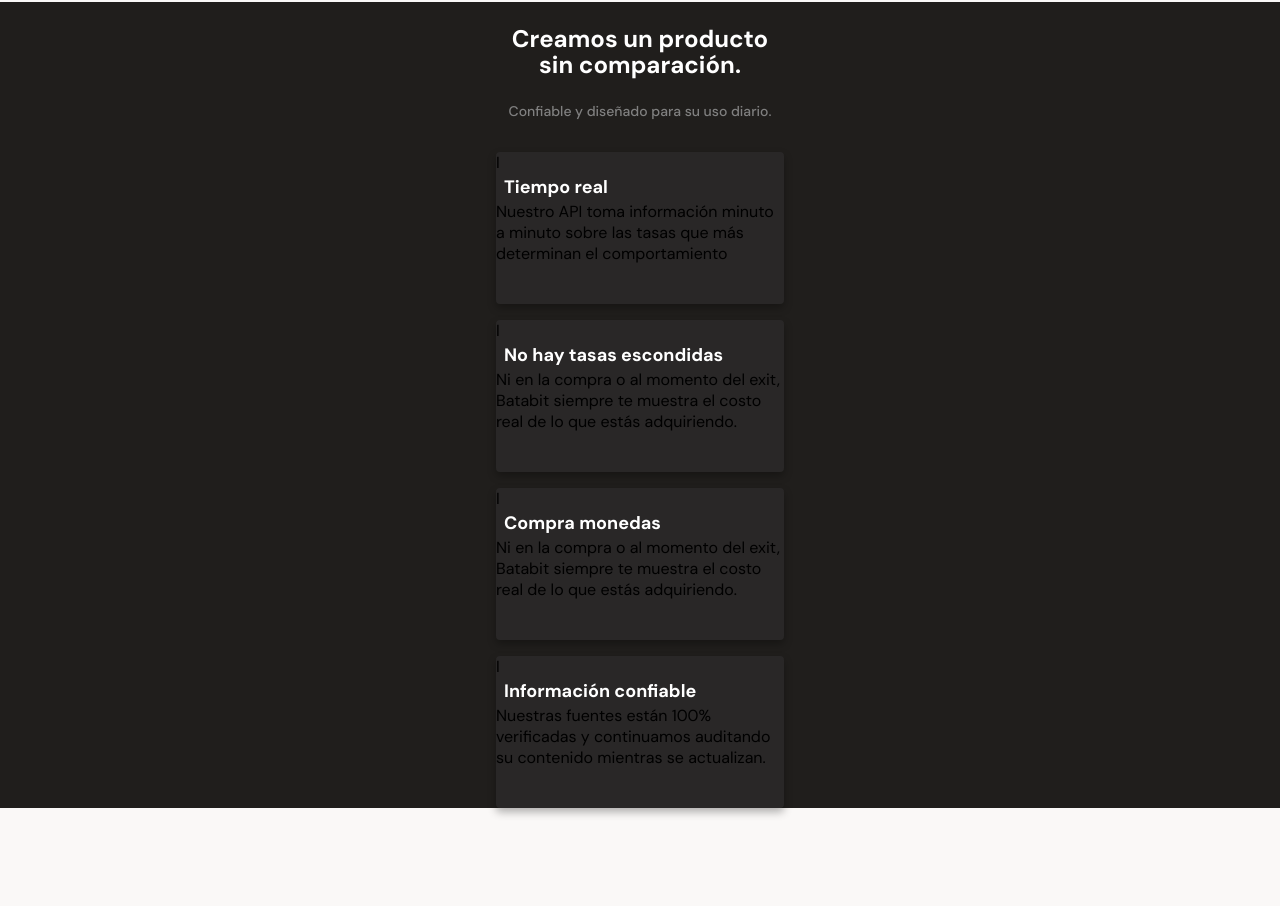
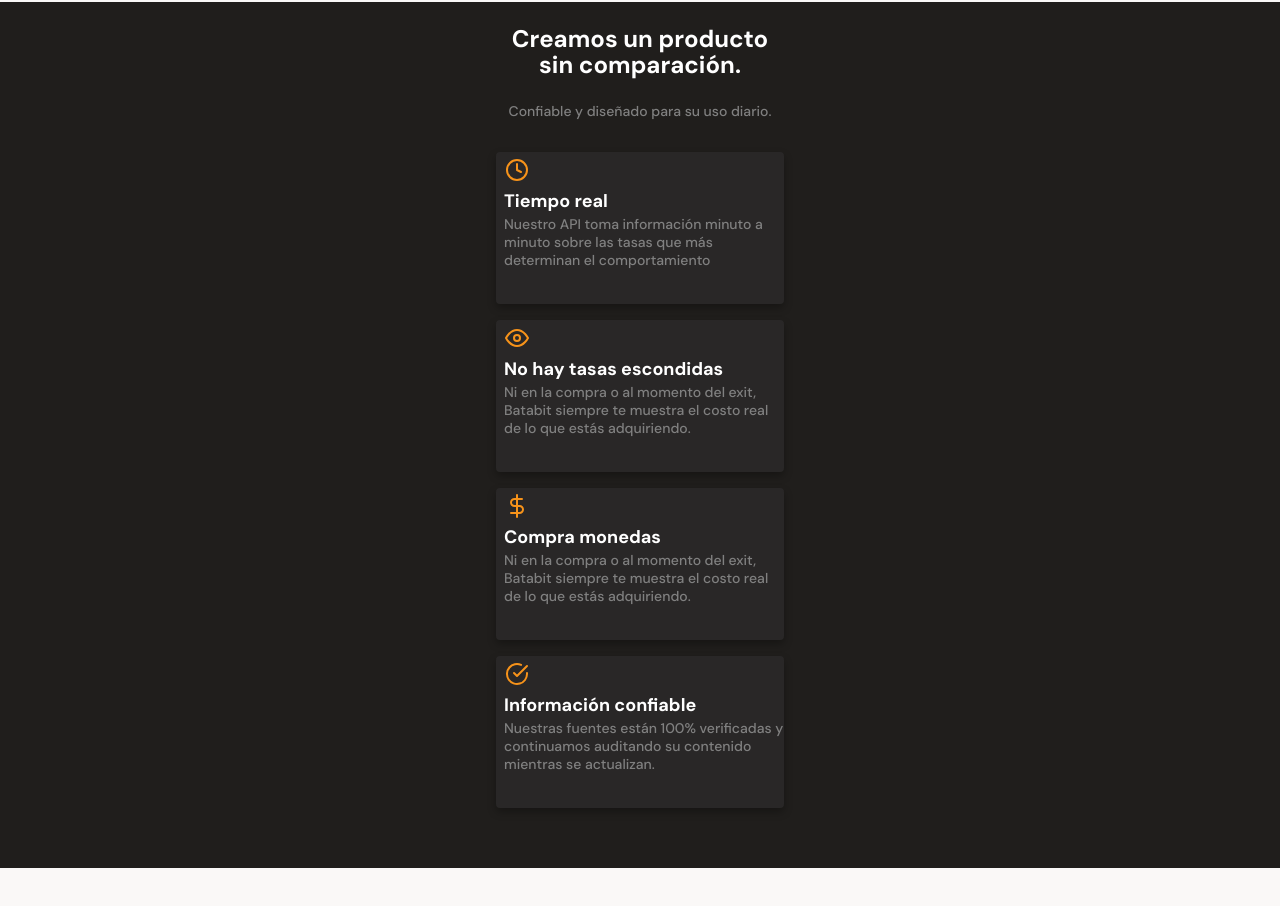
Before and after one commit to jazzielp/BataBit, a plain HTML site: page index.html in a window 1280 px wide. Shown: the part 1060-1966 px from the top of the page. Drawn offline with Linux system fonts and the light colour scheme.

Commit message:
Agregando el icono a las tarjetas

```diff
--- a/css/style.css
+++ b/css/style.css
@@ -314,6 +314,7 @@ html {
     grid-template-columns: 1fr;
     grid-template-rows: repeat(4, 1fr);
     justify-items: center;
+    margin-bottom: 60px;
 
 }
 
@@ -337,3 +338,41 @@ html {
     color: var(--just-white);
     margin: 5px 0 5px 8px;
 }
+
+.index-main__parrafo-cards{
+    font-weight: 500;
+    font-size: 14px;
+    line-height: 18px;
+    color:#808080;
+    margin: 5px 0 0 8px;
+}
+
+/* Estilando los iconos de las tarjetas */
+
+.index__icons--cards{
+    display: inline-block;
+    width: 25px;
+    height: 25px;
+    background-position: center;
+    background-repeat: no-repeat;
+    margin-left: 8px;
+    margin-top: 5px;
+
+}
+
+.index-main__icon-time{
+    background-image: url("/css/assents/icons/clock.svg");
+
+}
+
+.index-main__icon-eyes{
+    background-image: url("/css/assents/icons/eye.svg");
+}
+
+.index-main__icon-money{
+    background-image: url("/css/assents/icons/dollar-sign.svg");
+}
+
+.index-main__icon-check{
+    background-image: url("/css/assents/icons/check-circle.svg");
+}
--- a/index.html
+++ b/index.html
@@ -97,26 +97,26 @@
 
                     <!-- Tarjetas -->
                     <div class="index-main-cards">
-                        <span class="index-main__icon-cards">I</span>
+                        <span class="index-main__icon-time index__icons--cards"></span>
                         <h3 class="index-main__title-cards">Tiempo real</h3>
                         <p class="index-main__parrafo-cards">Nuestro API toma información minuto a minuto sobre las tasas que más determinan el comportamiento</p>
                     </div>
 
                     <div class="index-main-cards">
-                        <span class="index-main__icon-cards">I</span>
+                        <span class="index-main__icon-eyes index__icons--cards"></span>
                         <h3 class="index-main__title-cards">No hay tasas escondidas</h3>
                         <p class="index-main__parrafo-cards">Ni en la compra o al momento del exit, Batabit siempre te muestra el costo real de lo que estás adquiriendo.</p>
                     </div>
 
 
                     <div class="index-main-cards">
-                        <span class="index-main__icon-cards">I</span>
+                        <span class="index-main__icon-money index__icons--cards"></span>
                         <h3 class="index-main__title-cards">Compra monedas</h3>
                         <p class="index-main__parrafo-cards">Ni en la compra o al momento del exit, Batabit siempre te muestra el costo real de lo que estás adquiriendo.</p>
                     </div>
 
                     <div class="index-main-cards">
-                        <span class="index-main__icon-cards">I</span>
+                        <span class="index-main__icon-check index__icons--cards"></span>
                         <h3 class="index-main__title-cards">Información confiable</h3>
                         <p class="index-main__parrafo-cards">Nuestras fuentes están 100% verificadas y continuamos auditando su contenido mientras se actualizan.</p>
                     </div>
```
